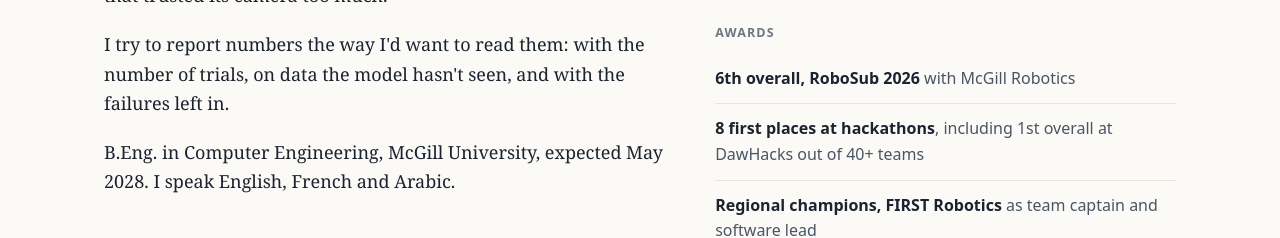
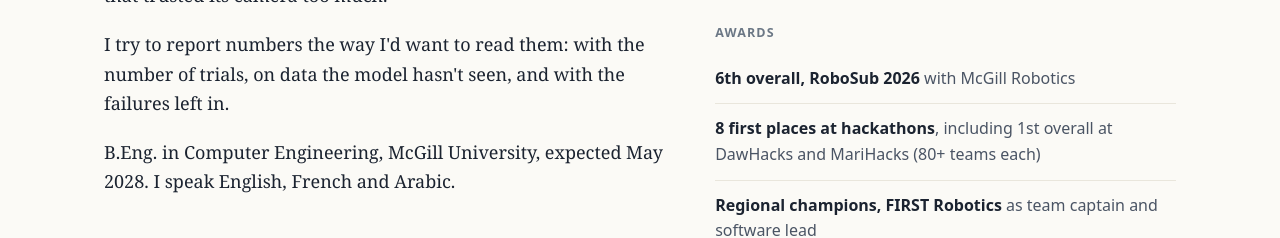
Before and after one commit to kaidalisohaib/kaidalisohaib.github.io, a plain HTML site: page index.html in a window 1280 px wide. Shown: the part 6959-7197 px from the top of the page. Drawn offline with Linux system fonts and the light colour scheme.

Commit message:
Hackathons: DawHacks and MariHacks, 80+ teams

```diff
--- a/index.html
+++ b/index.html
@@ -287,7 +287,7 @@
       <p class="label" style="margin-top:28px">Awards</p>
       <ul class="awards">
         <li><b>6th overall, RoboSub 2026</b> with McGill Robotics</li>
-        <li><b>8 first places at hackathons</b>, including 1st overall at DawHacks out of 40+ teams</li>
+        <li><b>8 first places at hackathons</b>, including 1st overall at DawHacks and MariHacks (80+ teams each)</li>
         <li><b>Regional champions, FIRST Robotics</b> as team captain and software lead</li>
       </ul>
     </div>
```
Also changed, not shown: 1 other file.
